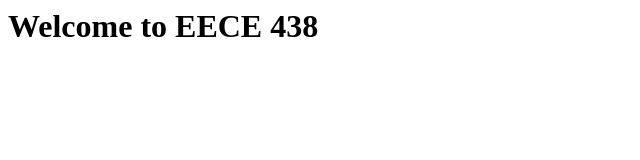
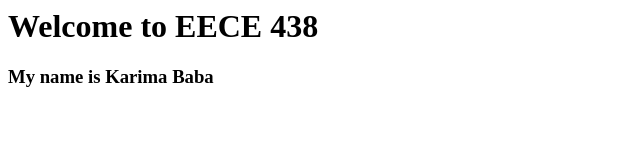
Before and after one commit to karimababa/Assignment1, a plain HTML site: page index.html in a window 1280 px wide. Shown: the whole page, without its empty margins (0-640 px from the left). Drawn offline with Linux system fonts and the light colour scheme.

Commit message:
update 2

```diff
--- a/index.html
+++ b/index.html
@@ -3,5 +3,8 @@
         <h1>
             Welcome to EECE 438
         </h1>
+        <h3>
+            My name is Karima Baba
+        </h3>
     </body>
 </html>
```
